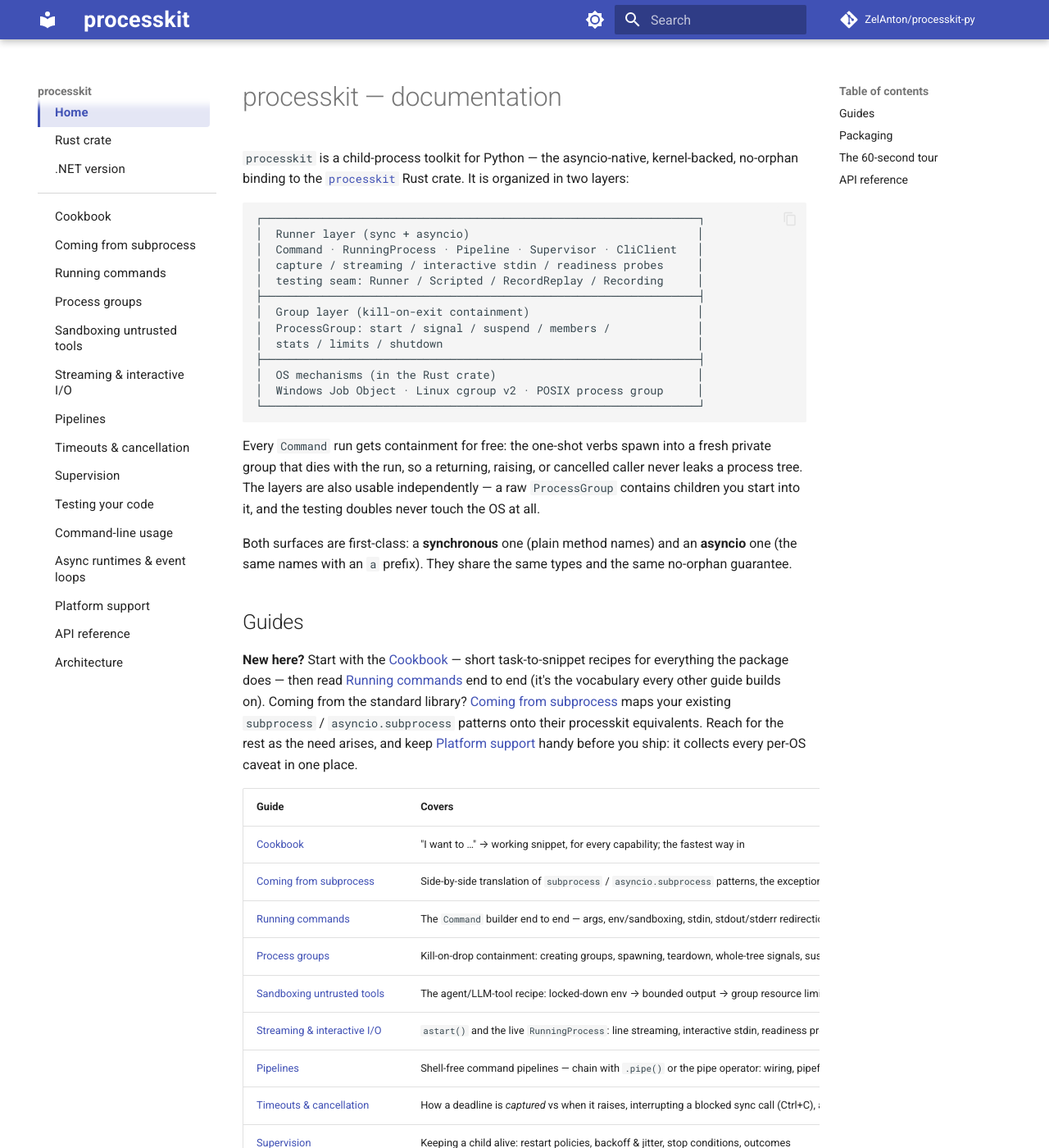
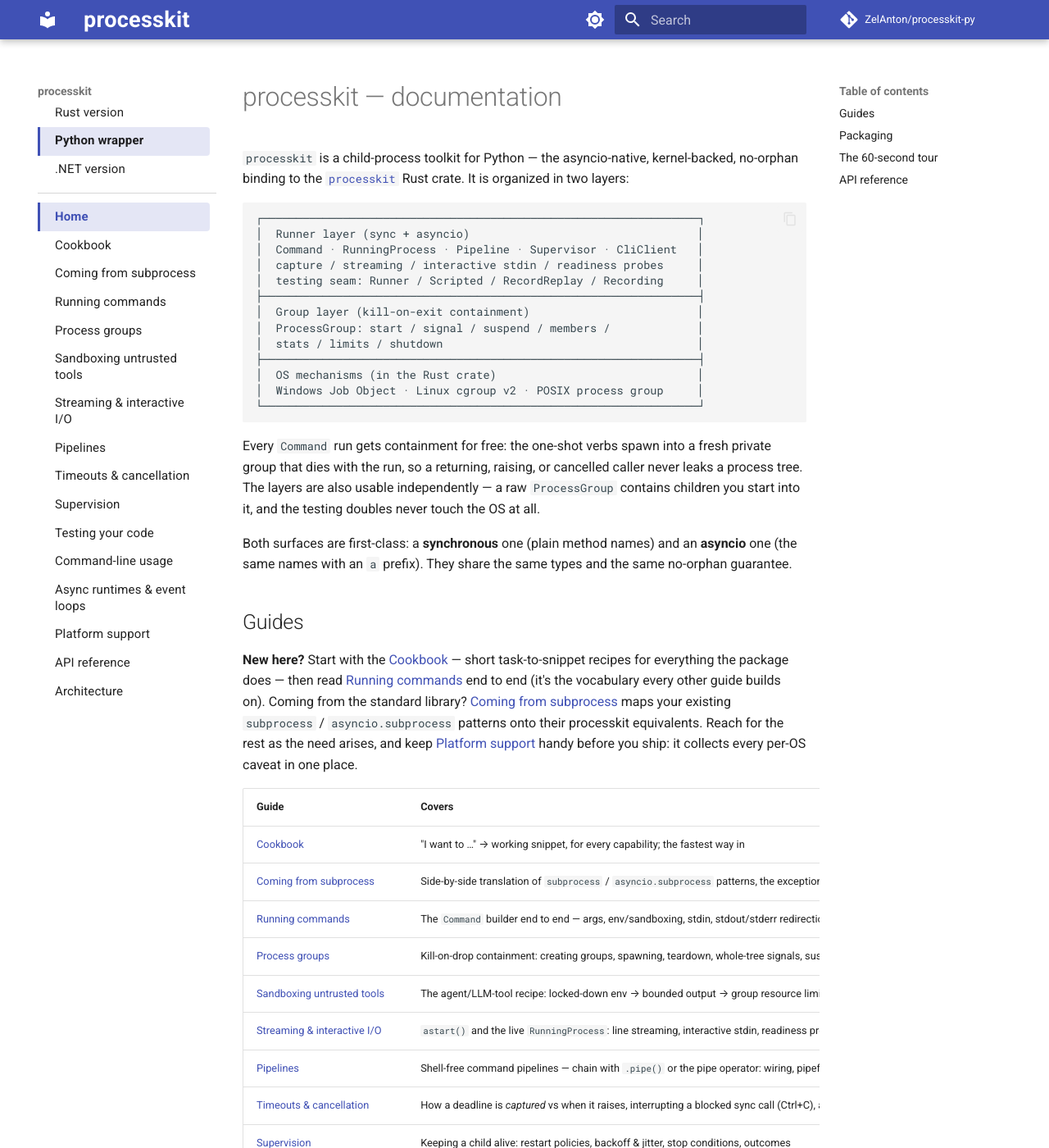
Before and after one commit to ZelAnton/processkit-py, an MkDocs documentation site: the page built from docs/README.md, in a window 1280 px wide and 1400 px high. Shown: the whole window at 82% size. Built offline with MkDocs 1.6.1 and Material for MkDocs 9.7.7, drawn with Linux system fonts in a browser that asks for light colours; comment, search, counter and statistics services are not loaded.

Commit message:
Move the implementation switcher above Home in the docs nav
Reorder mkdocs.yml nav so Rust version, Python wrapper, and .NET version
lead the sidebar ahead of Home, renaming the former Rust crate link and
adding a Python wrapper entry that points at a new internal landing page
for this site instead of an external URL. Highlight the Python wrapper
item as the active/current entry via extra.css, and move the divider rule
to sit between .NET version and Home to match the new item order.

```diff
--- a/docs/overrides/extra.css
+++ b/docs/overrides/extra.css
@@ -49,7 +49,10 @@
 }
 
 .md-sidebar--primary a.md-nav__link--active,
-.md-sidebar--primary a.md-nav__link[aria-current="page"] {
+.md-sidebar--primary a.md-nav__link[aria-current="page"],
+/* The second top-level item is this documentation site. Keep it visibly
+   selected while the two adjacent implementation links remain ordinary links. */
+.md-sidebar--primary .md-nav--primary > .md-nav__list > .md-nav__item:nth-child(2) > a.md-nav__link {
   background-color: var(--processkit-nav-active-bg);
   border-left-color: var(--processkit-nav-accent);
   font-weight: 600;
@@ -60,9 +63,9 @@
   outline-offset: -2px;
 }
 
-/* Keep the Rust and .NET links visually separate from the documentation
-   guides. The direct-child path is Material's primary navigation structure;
-   the fourth item is Cookbook, immediately after the two secondary links. */
+/* Keep the implementation switcher visually separate from this site's
+   documentation. The direct-child path is Material's primary navigation
+   structure; after Rust, Python, and .NET, the fourth item is Home. */
 .md-sidebar--primary .md-nav--primary > .md-nav__list > .md-nav__item:nth-child(4) {
   border-top: 1px solid var(--processkit-nav-divider);
   margin-top: 0.55rem;
--- a/mkdocs.yml
+++ b/mkdocs.yml
@@ -43,9 +43,10 @@
   - overrides/extra.css
 
 nav:
+  - Rust version: https://zelanton.github.io/processkit-rs
+  - Python wrapper: python-wrapper.md
+  - .NET version: https://zelanton.github.io/ProcessKit-fSharp
   - Home: README.md
-  - Rust crate: https://zelanton.github.io/processkit-rs
-  - .NET version: https://zelanton.github.io/ProcessKit-fSharp
   - Cookbook: cookbook.md
   - Coming from subprocess: migrating.md
   - Running commands: commands.md
```
Also changed, not shown: docs/python-wrapper.md (added, +6 -0 lines).
